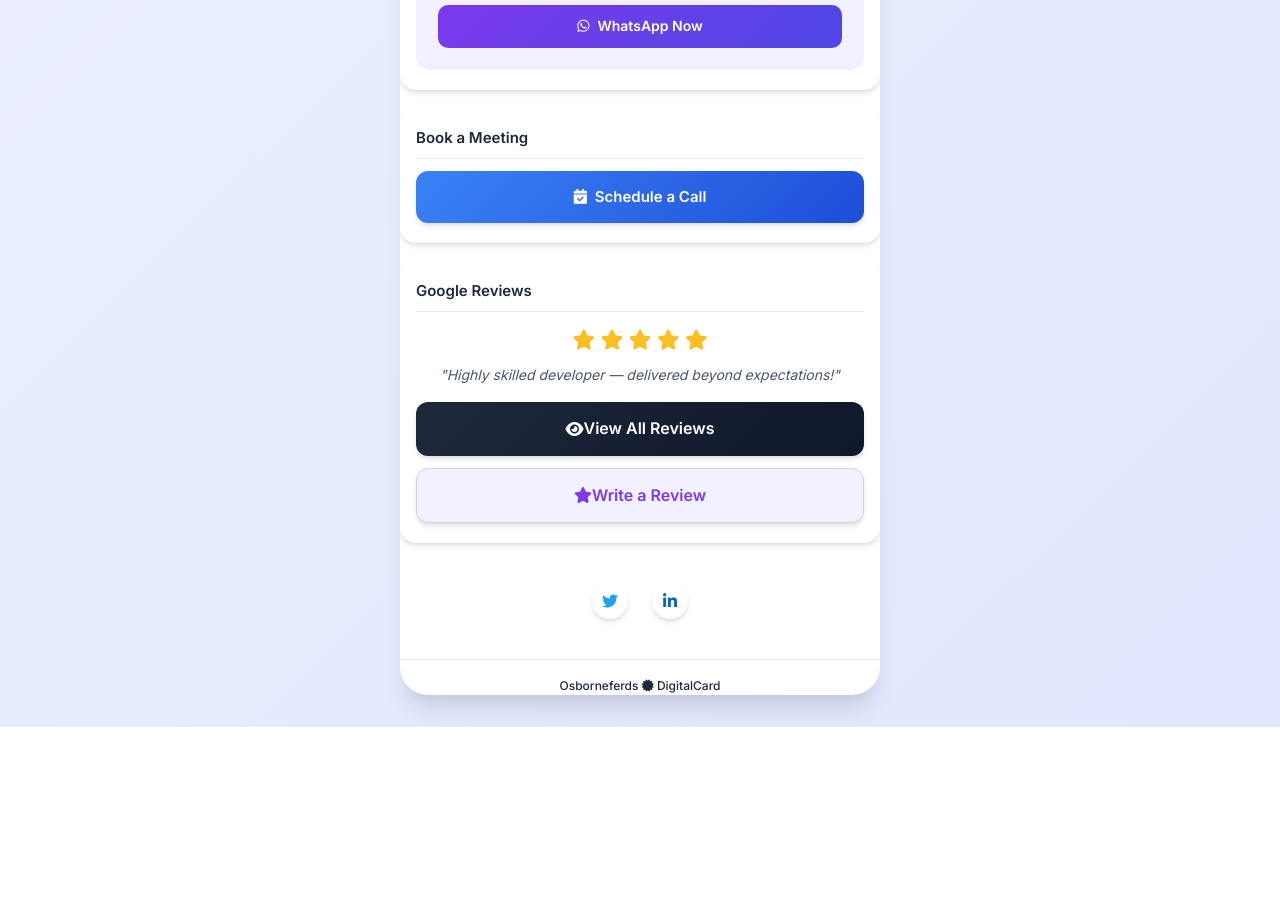
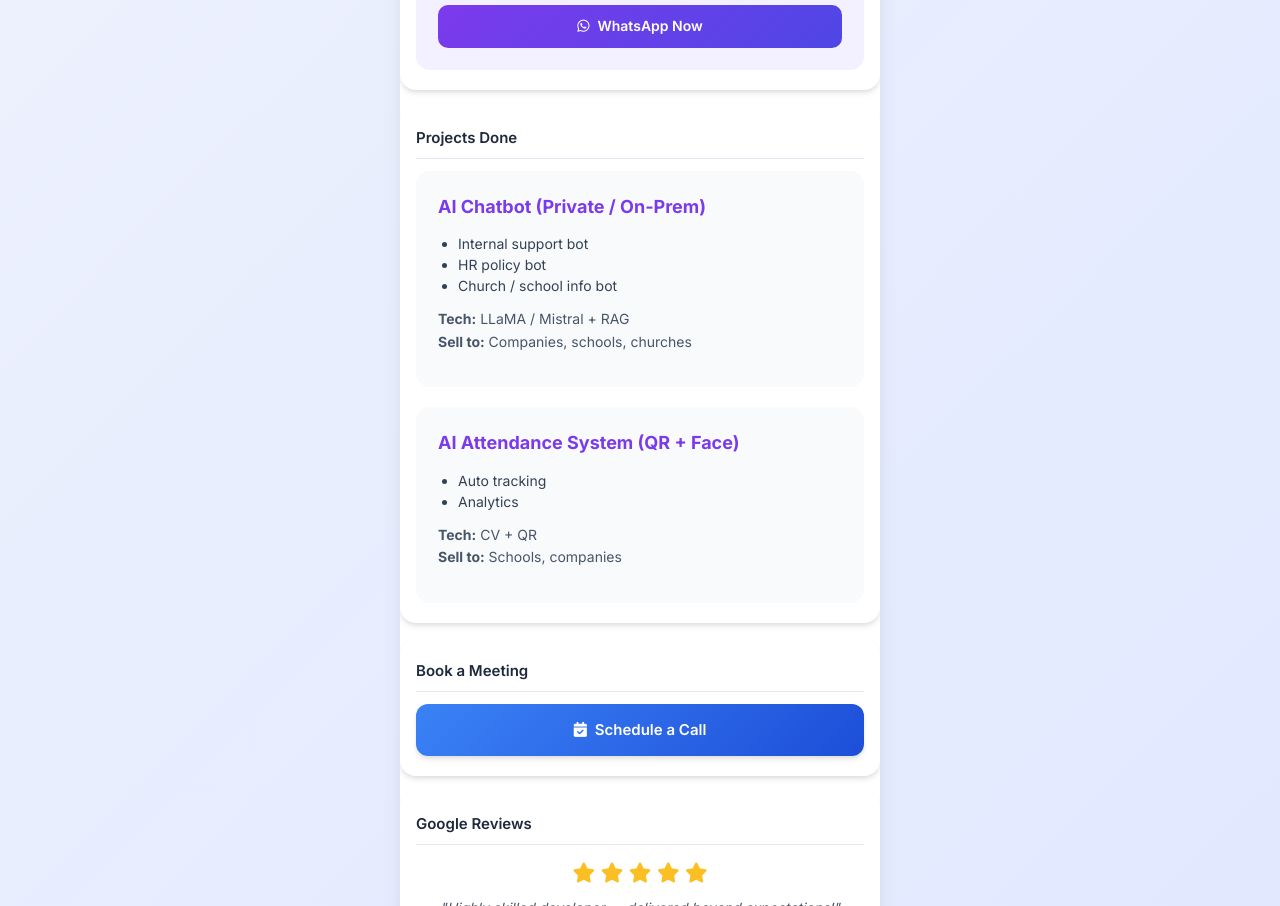
Before and after one commit to osborneferds/DBC, a plain HTML site: page index.html in a window 1280 px wide. Shown: the part 2517-3423 px from the top of the page. Before the commit the page ends 3244 px from the top, so only its background shows below. Drawn offline with Linux system fonts and the light colour scheme.

Commit message:
Update index.html

```diff
--- a/index.html
+++ b/index.html
@@ -757,6 +757,38 @@
                     <div style="text-align:center;color:var(--gray-500);padding:1rem;">Loading packages...</div>
                 </div>
             </div>
+<!-- === PROJECTS DONE SECTION === -->
+<div class="portfolio-section">
+    <div class="portfolio-title">Projects Done</div>
+    <div class="pricing-cards" style="gap: 1.25rem;">
+        <!-- Project 1: AI Chatbot -->
+        <div class="pricing-card" style="background: var(--gray-50);">
+            <div class="pricing-name" style="color: var(--primary);">AI Chatbot (Private / On-Prem)</div>
+            <ul style="padding-left: 1.25rem; margin: 0.75rem 0; color: var(--gray-700); font-size: 0.875rem; line-height: 1.5;">
+                <li>Internal support bot</li>
+                <li>HR policy bot</li>
+                <li>Church / school info bot</li>
+            </ul>
+            <p style="margin: 0.75rem 0; font-size: 0.875rem; color: var(--gray-600);">
+                <strong>Tech:</strong> LLaMA / Mistral + RAG<br>
+                <strong>Sell to:</strong> Companies, schools, churches
+            </p>
+        </div>
+        <!-- Project 2: AI Attendance System -->
+        <div class="pricing-card" style="background: var(--gray-50);">
+            <div class="pricing-name" style="color: var(--primary);">AI Attendance System (QR + Face)</div>
+            <ul style="padding-left: 1.25rem; margin: 0.75rem 0; color: var(--gray-700); font-size: 0.875rem; line-height: 1.5;">
+                <li>Auto tracking</li>
+                <li>Analytics</li>
+            </ul>
+            <p style="margin: 0.75rem 0; font-size: 0.875rem; color: var(--gray-600);">
+                <strong>Tech:</strong> CV + QR<br>
+                <strong>Sell to:</strong> Schools, companies
+            </p>
+        </div>
+    </div>
+</div>
+
             <!-- === BOOKING SECTION === -->
             <div class="booking-section">
                 <div class="booking-title">Book a Meeting</div>
```
